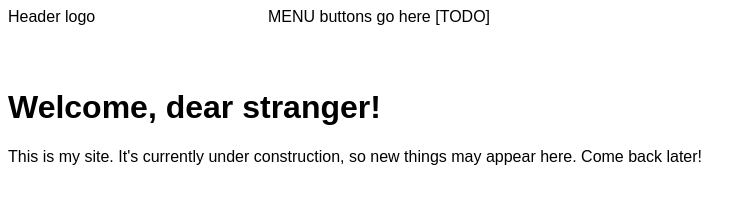
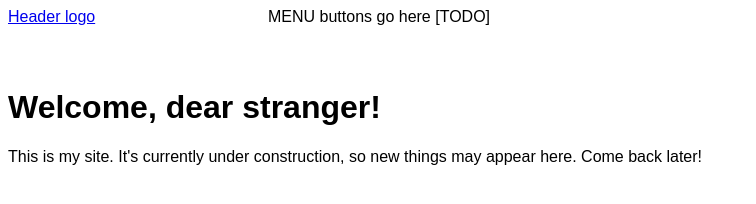
Before and after one commit to JohnTheCoolingFan/JohnTheCoolingFan.github.io, a plain HTML site: page index.html in a window 1280 px wide. Shown: the whole page, without its empty margins (0-756 px from the left). Drawn offline with Linux system fonts and the light colour scheme.

Commit message:
Added a header logo link

```diff
--- a/index.html
+++ b/index.html
@@ -7,7 +7,7 @@
     </head>
     <body>
         <div class="header">
-            <div class="header-logo">Header logo</div>
+            <div class="header-logo"><a href="./index.html">Header logo</a></div>
             <div class="header-menu">MENU buttons go here [TODO]</div>
         </div>
         <h1>Welcome, dear stranger!</h1>
```
